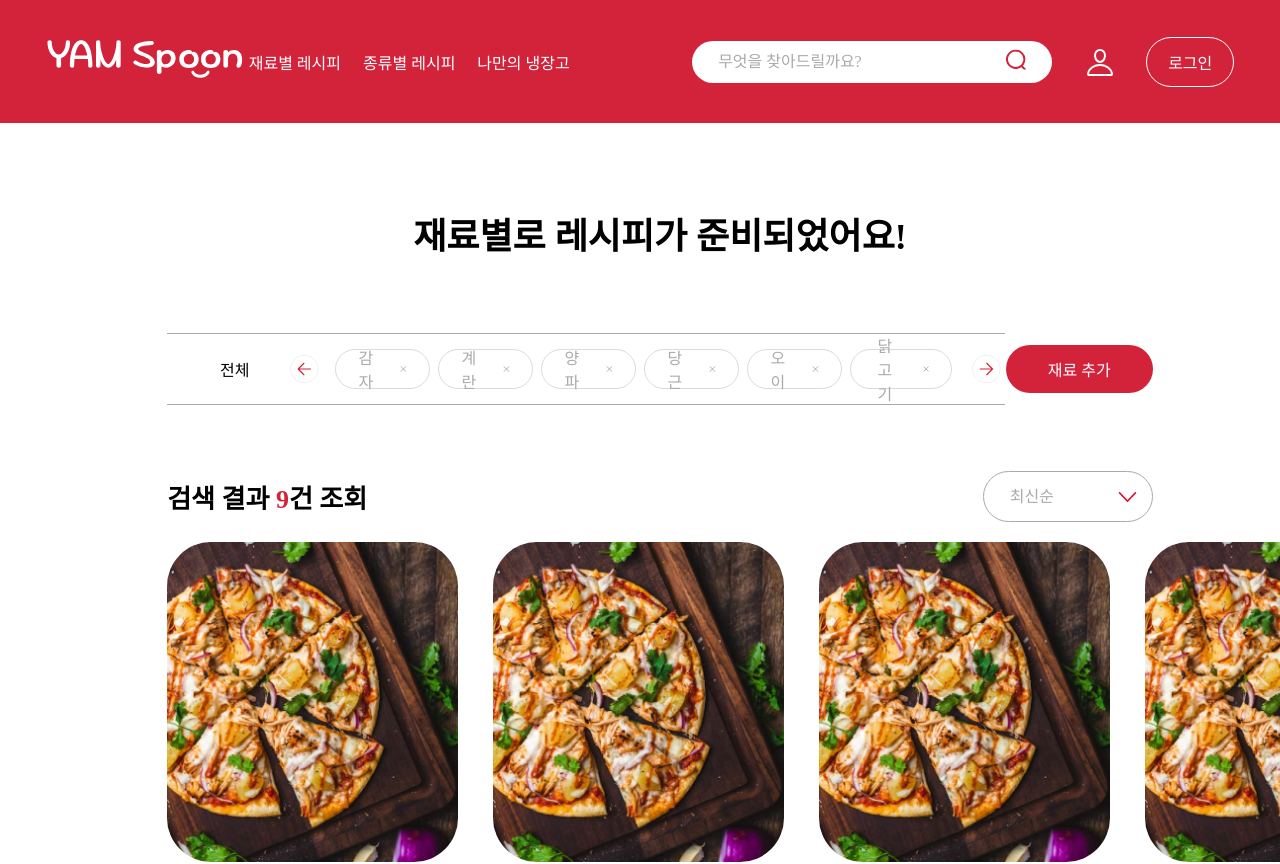
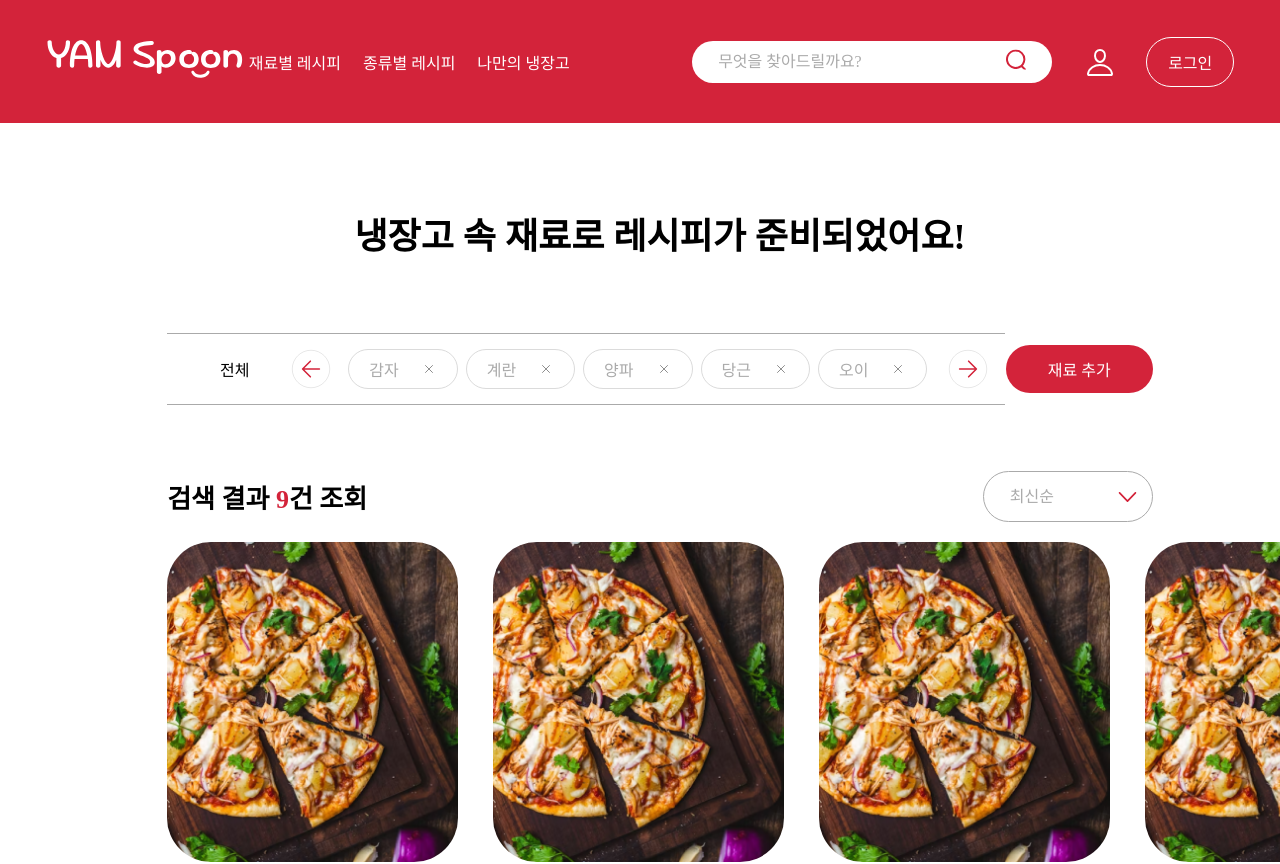
Before and after one commit to kimkoko/YAMSpoon, a React (Create React App) app: page /regrigerator in a window 1280 px wide. Shown: the top 864 px of the page. Built offline with nearby package versions, Linux system fonts and the light colour scheme; a web font is replaced by a local one.

Commit message:
🐛 Fix: 문구 수정, 버튼 선택 수
냉장고 페이지 문구 수정, 2차 카테고리 첫번째 버튼 클릭 선택 안되는거 수정

```diff
--- a/src/pages/material/MaterialRecipe.jsx
+++ b/src/pages/material/MaterialRecipe.jsx
@@ -36,7 +36,6 @@ const MaterialBar = () => {
                 <ArrowForward />
             </div>
             <div className={styles['sub-bar']}>
-                <button>당근</button>
                 {materials[3].subcategories.map((subcategory, idx) => (
                     <button
                         key={`0-${subcategory}`}
@@ -174,7 +173,7 @@ const materials = [
     {
         id: 4,
         name: '채소',
-        subcategories: ['시금치', '대파','양파']
+        subcategories: ['시금치', '대파','양파', '당근']
     },
     {
         id: 5,
@@ -190,22 +189,7 @@ const materials = [
         id: 7,
         name: '과일',
         subcategories: ['사과', '배']
-    },
-    {
-        id: 8,
-        name: '과일',
-        subcategories: ['사과', '배']
-    },
-    {
-        id: 9,
-        name: '과일',
-        subcategories: ['사과', '배']
-    },
-    {
-        id: 10,
-        name: '과일',
-        subcategories: ['사과', '배']
-    },
+    }
 ]
 
 export default MaterialRecipe
--- a/src/pages/material/Refrigerator.jsx
+++ b/src/pages/material/Refrigerator.jsx
@@ -13,7 +13,7 @@ const Refrigerator = () => {
     <div>
         <Header />
         <div className={styles['material-container']}>
-            <div className={styles['title']}>재료별로 레시피가 준비되었어요!</div>
+            <div className={styles['title']}>냉장고 속 재료로 레시피가 준비되었어요!</div>
             <MaterialBar />
             <div className={styles['result']}>
                 <p>검색 결과 <span>{recipes}</span>건 조회</p>
@@ -30,7 +30,7 @@ const Refrigerator = () => {
   )
 }
 
-const materials = ['감자', '계란', '양파', '당근', '오이', '닭고기']
+const materials = ['감자', '계란', '양파', '당근', '오이']
 const recipes = 9
 
 const MaterialBar = () => {
```
